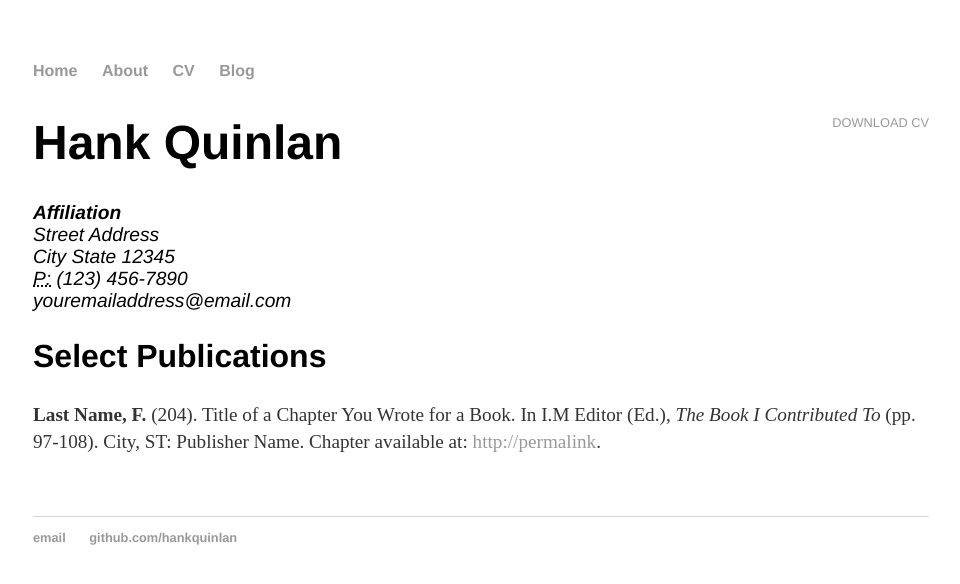
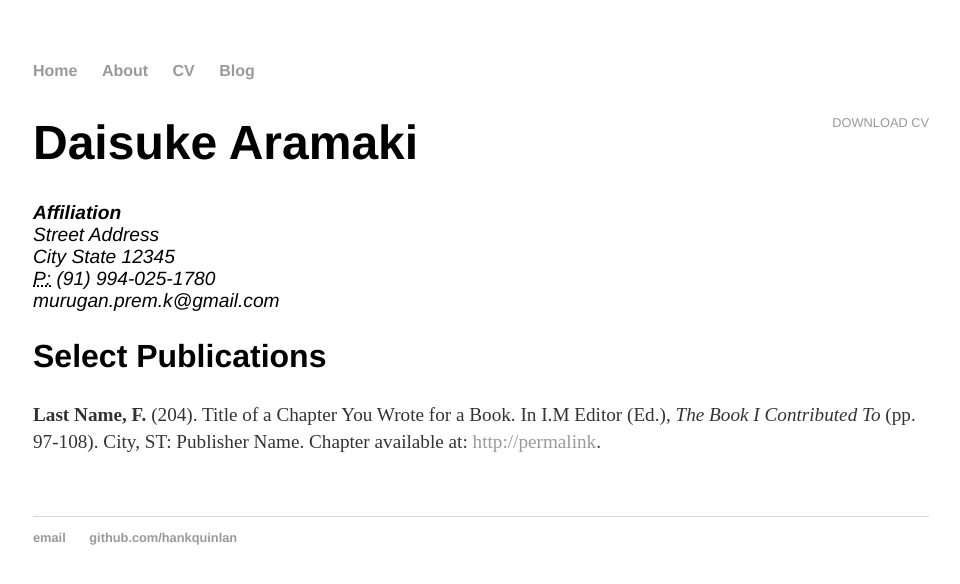
Before and after one commit to DaisukeAramaki/DaisukeAramaki.github.io, a Jekyll site: the page built from cv/index.html, in a window 1280 px wide. Shown: the top 584 px of the page, without its empty margins (159-1119 px from the left). Built offline with Jekyll 4.4.1, drawn with Linux system fonts in a browser that asks for light colours.

Commit message:
modified:   about/index.html 	modified:   blog/index.html 	modified:   cv/index.html

```diff
--- a/about/index.html
+++ b/about/index.html
@@ -5,7 +5,7 @@ title: About Daisuke Aramaki
 
 		<div class="about">
 			<h1>About</h1>
-			<p> Hi, I am Prem Kumar Murugan from Chennai, India. Daisuke Aramaki has been my online moniker for a long time now. I am a Theoretical Physicist plus Chemical Engineer and develop mathematical models for a living. I am remotely working for a specialized European fintech firm at the moment. I lived and worked in EU for more than 14 years as a Research Manager and Management Consultant before coming back to Chennai. Details about domain experience is in my CV. I am also available for hire as a freelance researcher, analytics consultant and advisor. Do contact me at my email if you're interested in working with me. In addition to English, I also speak good Japanese, Dutch, Italian and fluent German. Feel free to communicate in any of the aforementioned languages.</p>
+			<p> Hi, I am Prem Kumar Murugan from Chennai, India. Daisuke Aramaki has been my online moniker for a long time now. I am a Theoretical Physicist plus Chemical Engineer and develop mathematical models for a living. I am remotely working for a specialized European fintech firm at the moment. I lived and worked in EU for more than 14 years as a Research Manager and Management Consultant before coming back to Chennai. Details about my domain experience are listed in my CV. I am also available for hire as a freelance researcher, analytics consultant and advisor. Do contact me at my email if you're interested in working with me. In addition to English, I also speak good Japanese, Dutch, Italian and fluent German. Feel free to communicate in any of the aforementioned languages.</p>
 
 			<ul class="contacts">
 				<li><a href="#">@TwitterHandle</a></li>
--- a/blog/index.html
+++ b/blog/index.html
@@ -1,6 +1,6 @@
 ---
 layout: default
-title: Hank Quinlan's Blog
+title: Daisuke Aramaki's Blog
 ---
 <h1>{{ page.title }}</h1>
 <ul class="posts">
--- a/cv/index.html
+++ b/cv/index.html
@@ -1,17 +1,17 @@
 ---
 layout: default
-title: CV of Your Name
+title: CV Dr. Prem Kumar Murugan
 ---
 
 	<div class="cv">
 		<a href="#" class="download" title="Download CV as PDF">Download CV</a>
-					<h1>Hank Quinlan</h1>
+					<h1>Daisuke Aramaki</h1>
 					<address>
 					<strong>Affiliation</strong><br>
 					Street Address<br>
 					City State 12345<br>
-					<abbr title="phone">P:</abbr> (123) 456-7890<br>
-					<span class="obfuscate">youremailaddress@email.com</span>
+					<abbr title="phone">P:</abbr> (91) 994-025-1780<br>
+					<span class="obfuscate">murugan.prem.k@gmail.com</span>
 					</address>
 
 					<h2>Select Publications</h2>
```
Also changed, not shown: _posts/2018-10-21-daisuke-aramaki-ste-launched.md (renamed from _posts/2014-04-30-hank-quinlan-site-launched.md, +2 -2 lines), blog/atom.xml (+4 -4 lines), README.md (added).
